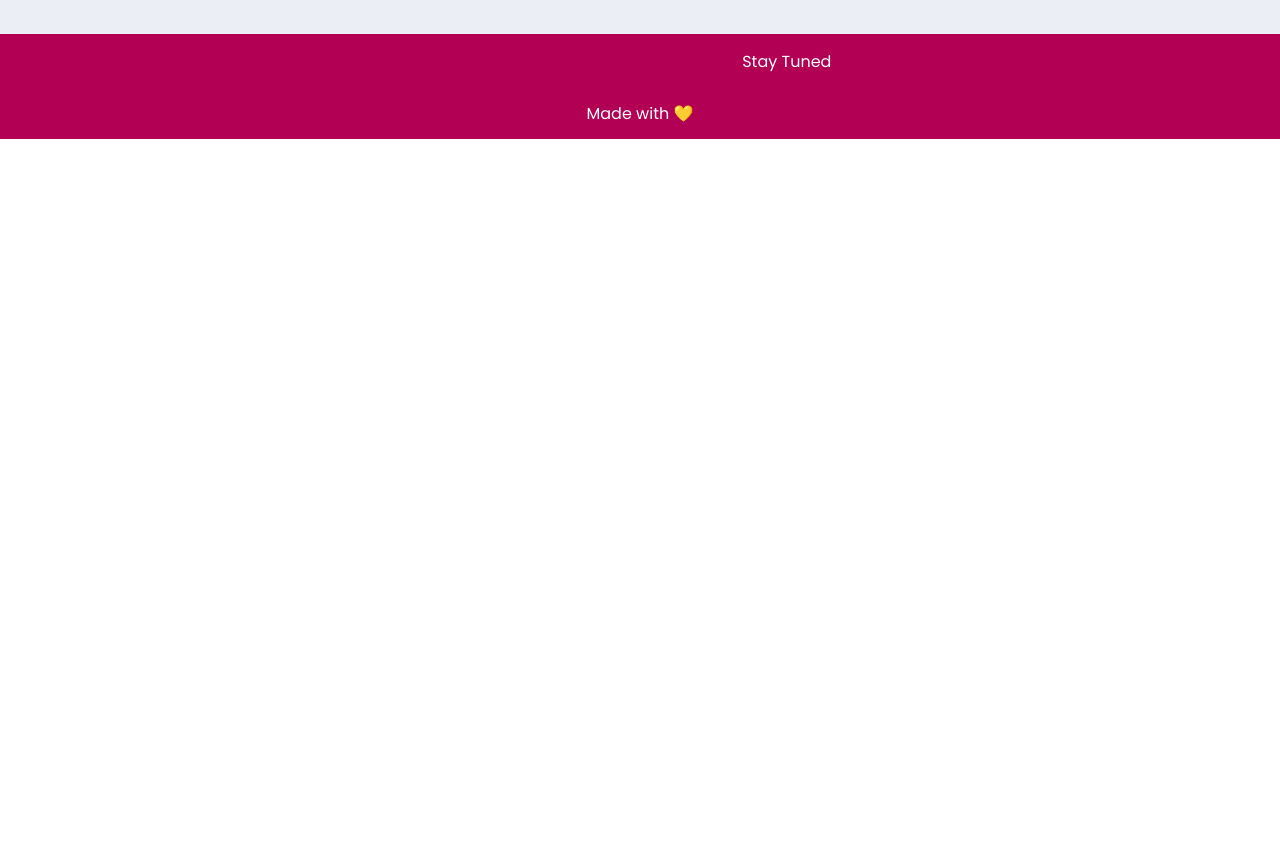
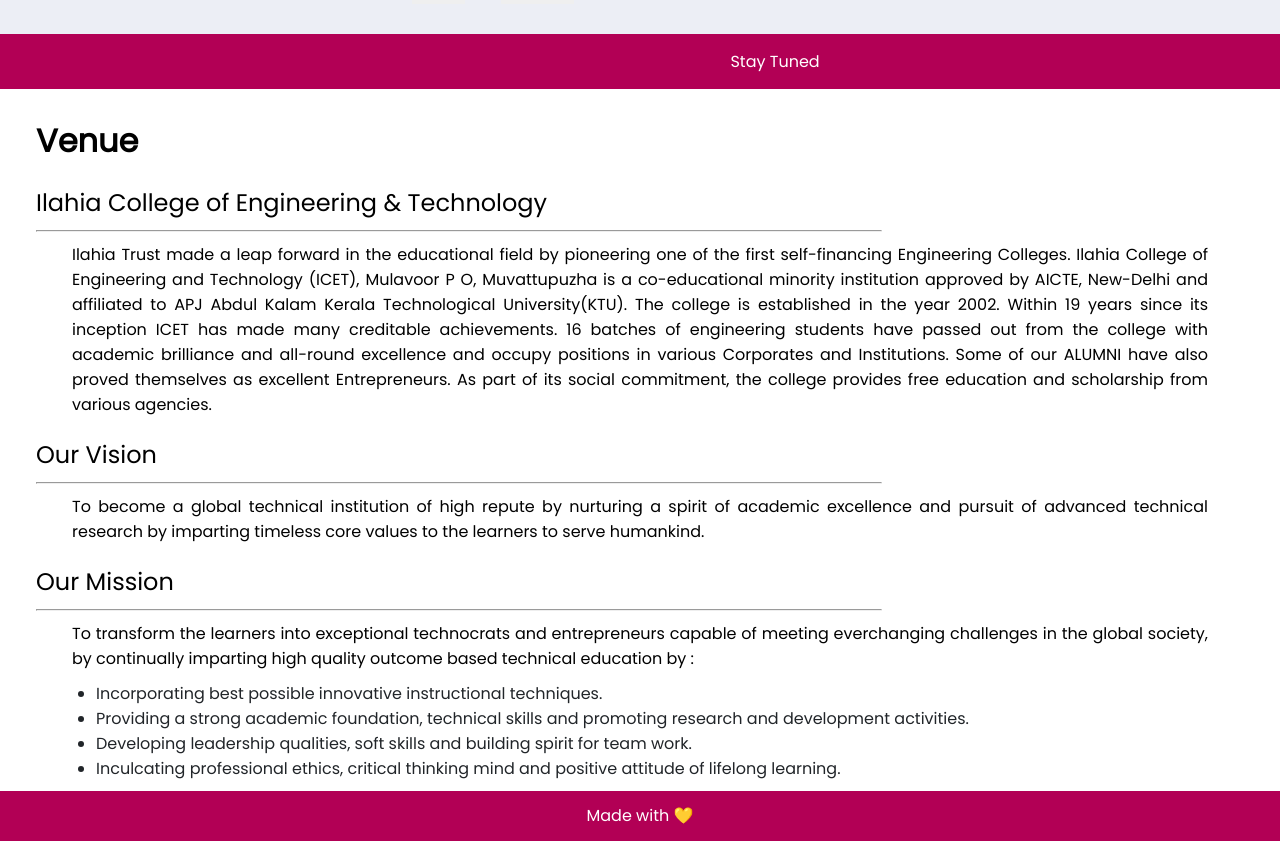
Before and after one commit to DarkPhoenix2704/iciet, a React app: page /venue in a window 1280 px wide. Shown: the part 326-1167 px from the top of the page. Before the commit the page ends 800 px from the top, so only its background shows below. Built offline with nearby package versions, Linux system fonts and the light colour scheme.

Commit message:
Added Dropdown Navbar & Venue Page

```diff
--- a/src/components/NavBar/index.css
+++ b/src/components/NavBar/index.css
@@ -20,6 +20,9 @@
 nav .navBarLinks .navBarItem {
     text-decoration: none;
     text-underline-offset: 3px;
+    color: #ECEEF5;
+    font-size: 16px;
+    border: none;
     transition: all 0.8s ease-in;
     margin-inline: 18px;
     color: #1E1E1E;
@@ -31,6 +34,34 @@
     font-size: 1.1em;
     display: none;
 }
+
+.dropdown-content {
+  display: none;
+  position: absolute;
+  background-color: #f9f9f9;
+  border-radius: 5px;
+  min-width: 160px;
+  box-shadow: 0px 8px 16px 0px rgba(0,0,0,0.2);
+  z-index: 1;
+}
+
+.dropdown-content .navBarDropItem {
+  float: none;
+  color: black;
+  padding: 12px 16px;
+  text-decoration: none;
+  display: block;
+  text-align: left;
+}
+
+.dropdown-content .navBarDropItem:hover {
+  background-color: #ddd;
+}
+
+.dropdown:hover .dropdown-content {
+  display: block;
+}
+
 @media only screen and (max-width:890px){
     nav .navBarLinks{
         display: none;
--- a/src/components/NavBar/index.tsx
+++ b/src/components/NavBar/index.tsx
@@ -2,13 +2,27 @@
 import { NavLink } from "react-router-dom";
 import { Menu } from "react-feather";
 import "./index.css";
-export default NavBar => {
+const NavBar = () => {
     return (
         <nav>
             <div className="navBarLinks">
                 <NavLink className="navBarItem" to="/">HOME</NavLink>
-                <NavLink className="navBarItem" to="/about">ABOUT</NavLink>
-                <NavLink className="navBarItem" to="/">AUTHORS</NavLink>
+                <div className="dropdown">
+                    <button className="navBarItem">ABOUT
+                    </button>
+                    <div className="dropdown-content">
+                        <NavLink className="navBarDropItem" to="/venue">VENUE</NavLink>
+                        <NavLink className="navBarDropItem" to="/accomodation">ACCOMODATION</NavLink>
+                    </div>
+                </div>
+                <div className="dropdown">
+                    <button className="navBarItem">AUTHORS
+                    </button>
+                    <div className="dropdown-content">
+                        <NavLink className="navBarDropItem" to="/papers">CALL FOR PAPERS</NavLink>
+                        <NavLink className="navBarDropItem" to="/submission">SUBMISSION</NavLink>
+                    </div>
+                </div>
                 <NavLink className="navBarItem" to="/committe">COMMITTE</NavLink>
                 <NavLink className="navBarItem" to="/registration">REGISTRATION</NavLink>
                 <NavLink className="navBarItem" to="/contact">CONTACT</NavLink>
@@ -21,4 +35,5 @@
             </div>
         </nav>
     );
-}
+;}
+export default NavBar;
--- a/src/components/UserCard/index.css
+++ b/src/components/UserCard/index.css
@@ -2,8 +2,11 @@
     display: flex;
     flex-direction: row;
     max-width: 500px;
+    padding-inline: 36px;
     align-items: center;
-    margin-block: 18px;
+    border-radius: 9px;
+    margin-block: 9px;
+    padding-block: 18px;
 }
 .userCard img {
     width: 100px;
@@ -21,10 +24,12 @@
 .userCard .userTexts h2 {
     font-weight: 500;
 }
+
 .userCard .userTexts h3 {
     font-size: medium;
     font-weight: 400;
 }
+
 @media only screen and (max-width:890px){
     .userCard img {
         width: 75px;
--- a/src/index.tsx
+++ b/src/index.tsx
@@ -9,6 +9,7 @@
 import Footer from "./components/Footer";
 import Committe from "./pages/Committe";
 import Contact from "./pages/Contact";
+import Venue from "./pages/Venue";
 const container = document.getElementById("root");
 const root = createRoot(container);
 
@@ -23,6 +24,7 @@
             <Route path="/" element={<Home/>} />
             <Route path="/committe" element={<Committe/>}/>
             <Route path="/contact" element={<Contact/>}/>
+            <Route path="/venue" element={<Venue/>}/>
         </Routes>
         <Footer/>
     </BrowserRouter>
--- /dev/null
+++ b/src/pages/Venue/index.css
@@ -0,0 +1,36 @@
+.venuePage {
+    margin-inline: 36px;
+    margin-block-start: 28px;
+}
+.venuePage h1 {
+    font-size: xx-large;
+    font-weight: 600;
+    margin-inline: 0;
+}
+.venuePage h2 {
+    font-weight: 500;
+    margin-top: 20px;
+}
+.venuePage hr {
+    width: 70%;
+    margin-block: 10px;
+}
+.venuePage p {
+    font-size: medium;
+    text-align: justify;
+    padding-inline: 36px;
+}
+.venuePage ul {
+    color: #212529;
+    font-weight: lighter;
+    margin-block: 10px;
+    padding-inline: 60px;
+}
+@media only screen and (max-width:890px){
+        .venuePage p {
+            padding-inline: 0px;
+        }
+        .venuePage ul {
+            padding-inline: 0px;
+        }
+}
--- /dev/null
+++ b/src/pages/Venue/index.tsx
@@ -0,0 +1,52 @@
+import React from "react";
+import "./index.css";
+const Venue = () => {
+    return (
+        <div className="venuePage">
+            <h1>Venue</h1>
+            <h2>Ilahia College of Engineering & Technology</h2>
+            <hr/>
+            <p>
+                Ilahia Trust made a leap forward in the educational field by pioneering one of
+                the first self-financing Engineering Colleges. Ilahia College of Engineering and
+                Technology (ICET), Mulavoor P O, Muvattupuzha is a co-educational minority institution
+                approved by AICTE, New-Delhi and affiliated to APJ Abdul Kalam Kerala Technological
+                University(KTU). The college is established in the year 2002. Within 19 years since its
+                inception ICET has made many creditable achievements. 16 batches of engineering students
+                have passed out from the college with academic brilliance and all-round excellence and
+                occupy positions in various Corporates and Institutions. Some of our ALUMNI have also
+                proved themselves as excellent Entrepreneurs. As part of its social commitment, the
+                college provides free education and scholarship from various agencies.
+            </p>
+            <h2>Our Vision</h2>
+            <hr/>
+            <p>
+                To become a global technical institution of high repute by nurturing a spirit of
+                academic excellence and pursuit of advanced technical research by imparting timeless
+                core values to the learners to serve humankind.
+            </p>
+            <h2>Our Mission</h2>
+            <hr/>
+            <p>
+                To transform the learners into exceptional technocrats and entrepreneurs capable of
+                meeting everchanging challenges in the global society, by continually imparting high
+                quality outcome based technical education by :
+            </p>
+            <ul>
+                <li>
+                    Incorporating best possible innovative instructional techniques.
+                </li>
+                <li>
+                    Providing a strong academic foundation, technical skills and promoting research and development activities.
+                </li>
+                <li>
+                    Developing leadership qualities, soft skills and building spirit for team work.
+                </li>
+                <li>
+                    Inculcating professional ethics, critical thinking mind and positive attitude of lifelong learning.
+                </li>
+            </ul>
+        </div>
+    );
+};
+export default Venue;
```
